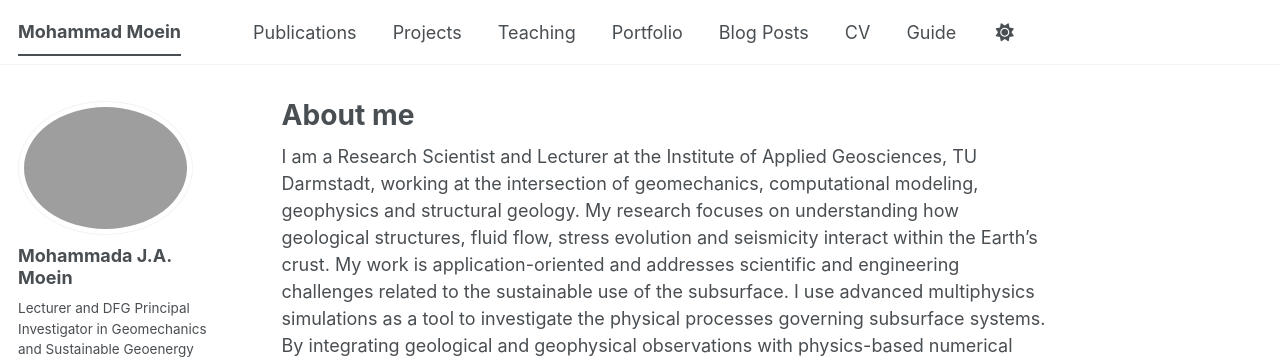
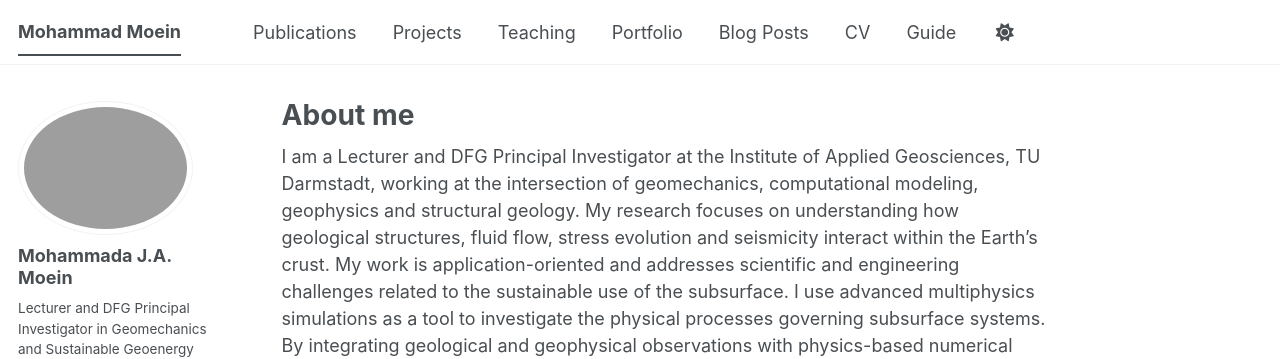
Before and after one commit to mjamoein/mjamoein.github.io, a Jekyll site: the page built from _pages/about.md, in a window 1280 px wide and 1108 px high. Shown: the top 359 px of the window. Built offline with Jekyll 4.4.1, drawn with Linux system fonts in a browser that asks for light colours; a style sheet for code colours, icons or effects is not loaded; some of the changed text lies outside the part shown.

Commit message:
Update about.md

```diff
--- a/_pages/about.md
+++ b/_pages/about.md
@@ -7,7 +7,7 @@ redirect_from:
   - /about.html
 ---
 
-I am a Research Scientist and Lecturer at the Institute of Applied Geosciences, TU Darmstadt, working at the intersection of geomechanics, computational modeling, geophysics and structural geology. My research focuses on understanding how geological structures, fluid flow, stress evolution and seismicity interact within the Earth's crust. My work is application-oriented and addresses scientific and engineering challenges related to the sustainable use of the subsurface. I use advanced multiphysics simulations as a tool to investigate the physical processes governing subsurface systems. By integrating geological and geophysical observations with physics-based numerical models, I seek to improve our understanding of subsurface processes.
+I am a Lecturer and DFG Principal Investigator at the Institute of Applied Geosciences, TU Darmstadt, working at the intersection of geomechanics, computational modeling, geophysics and structural geology. My research focuses on understanding how geological structures, fluid flow, stress evolution and seismicity interact within the Earth's crust. My work is application-oriented and addresses scientific and engineering challenges related to the sustainable use of the subsurface. I use advanced multiphysics simulations as a tool to investigate the physical processes governing subsurface systems. By integrating geological and geophysical observations with physics-based numerical models, I seek to improve our understanding of subsurface processes.
 
 I began my academic journey with my Bachelor’s degree in Petroleum Engineering from Amirkabir University of Technology, Iran (2006–2010), followed by a Master’s degree in Reservoir Geoscience and Engineering from IFP School, France (2010–2012). Then, I completed my PhD in Earth Sciences at ETH Zurich (2015–2018), where I studied the relationship between fracture networks, stress heterogeneities, and injection-induced seismicity in deep geothermal reservoirs. During my postdoctoral research in Germany, I expanded my research toward coupled thermo-hydro-mechanical processes in various geotechnical applications. Currently, as a Research Scientist and DFG Principal Investigator at TU Darmstadt, I am actively involved in both research and teaching activities within the Engineering Geology group.
 
```
